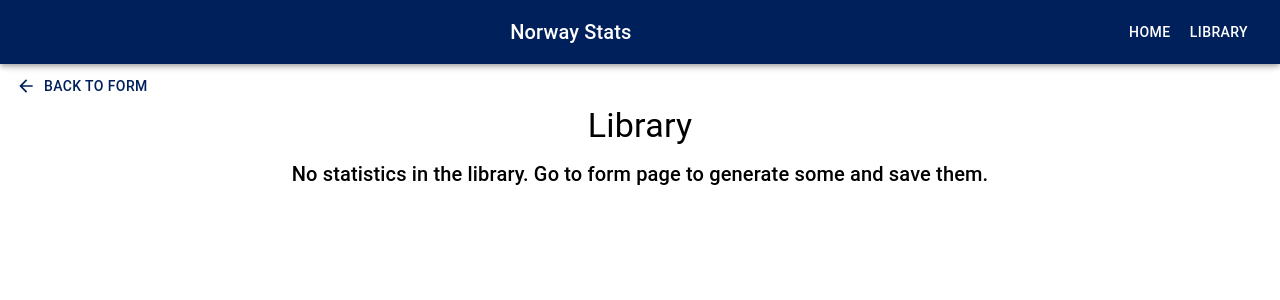
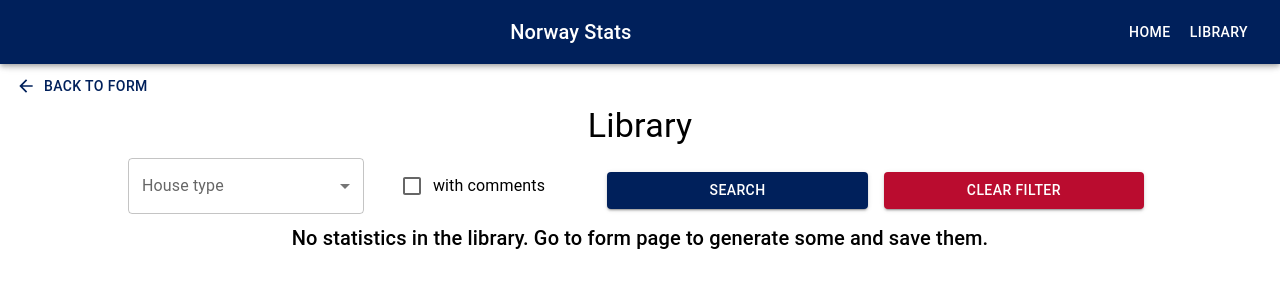
Before and after one commit to marwysoc/Norway-Stats, a React (Create React App) app: page /lib in a window 1280 px wide. Shown: the top 300 px of the page. Built offline with nearby package versions, Linux system fonts and the light colour scheme.

Commit message:
Add CheckBox to UI directory, add ChartSearcher component in Library module and use it in PageLibrary

```diff
--- /dev/null
+++ b/src/components/UI/CheckBox.tsx
@@ -0,0 +1,37 @@
+import React from 'react'
+
+import { Box, Checkbox, FormControl, FormControlLabel } from '@mui/material'
+
+interface CheckBoxProps {
+    errorMessage?: string;
+    label: string;
+}
+
+export const CheckBox = React.forwardRef<HTMLInputElement, CheckBoxProps>((props, ref) => {
+    const {
+        label,
+        ...otherProps
+    } = props
+
+    return (
+        <Box
+            sx={{
+                marginBottom: '8px',
+                width: '100%'
+            }}
+        >
+            <FormControl>
+                <FormControlLabel
+                    control={
+                        <Checkbox color={'primary'} />
+                    }
+                    label={props.label}
+                    inputRef={ref}
+                    {...otherProps}
+                />
+            </FormControl>
+        </Box>
+    )
+})
+
+export default CheckBox
--- a/src/components/UI/Input.tsx
+++ b/src/components/UI/Input.tsx
@@ -3,7 +3,7 @@ import React from 'react'
 import { Box, TextField, MenuItem } from '@mui/material'
 
 interface InputProps {
-  errorMessage: string;
+  errorMessage?: string;
   label: string;
   options: { value: string, label: string }[];
 }
--- a/src/components/UI/index.ts
+++ b/src/components/UI/index.ts
@@ -4,3 +4,4 @@ export { default as Loader } from './Loader'
 export { default as SnackBar } from './SnackBar'
 export { default as GoBackButton } from './GoBackButton'
 export { default as BasicModal } from './Modal'
+export { default as CheckBox } from './CheckBox'
--- /dev/null
+++ b/src/modules/Library/components/ChartSearcher.tsx
@@ -0,0 +1,80 @@
+import { useFormContext } from 'react-hook-form'
+import { Box, Button } from '@mui/material'
+
+import { Input, CheckBox } from '../../../components/UI'
+
+import { houses } from '../../../consts'
+
+interface ChartSearcherProps {
+    onSubmit: any;
+    resetForm: any;
+}
+
+export const ChartSearcher: React.FC<ChartSearcherProps> = (props) => {
+    const VALUE_REQUIRED_ERROR = 'This Value is required'
+
+    const methods = useFormContext()
+    const { register, formState: { errors } } = methods
+
+    const registerHouseType = register('houseType', {
+        required: {
+          value: true,
+          message: VALUE_REQUIRED_ERROR
+        }
+      })
+    const registerWithComments = register('withComments')
+
+    return (
+        <form onSubmit={props.onSubmit}>
+            <Box
+                sx={{
+                    width: '80vw'
+                }}
+            >
+                <Box
+                    sx={{
+                        display: 'flex',
+                        justifyContent: 'center',
+                        alignItems: 'center',
+                    }}
+                >
+                    <Input
+                        label={'House type'}
+                        errorMessage={errors.houseType && errors.houseType.message}
+                        options={houses}
+                        {...registerHouseType}
+                    />
+                    <CheckBox
+                        label={'with comments'}
+                        {...registerWithComments}
+                    />
+
+                <Button
+                    variant={'contained'}
+                    color={'primary'}
+                    type={'submit'}
+                    sx={{
+                        width: '100%',
+                        margin: 1
+                    }}
+                >
+                    SEARCH
+                </Button>
+                <Button
+                    variant={'contained'}
+                    color={'secondary'}
+                    onClick={props.resetForm}
+                    sx={{
+                        width: '100%',
+                        margin: 1
+                    }}
+                >
+                    CLEAR FILTER
+                </Button>
+                </Box>
+            </Box>
+        </form >
+    )
+}
+
+export default ChartSearcher
--- a/src/modules/Library/components/index.ts
+++ b/src/modules/Library/components/index.ts
@@ -1,2 +1,3 @@
 export {default as ChartList} from './ChartList'
 export {default as ChartListItem} from './ChartListItem'
+export {default as ChartSearcher} from './ChartSearcher'
--- a/src/modules/Library/pages/PageLibrary.tsx
+++ b/src/modules/Library/pages/PageLibrary.tsx
@@ -1,17 +1,53 @@
-import { useNavigate } from 'react-router-dom'
+import { useState } from 'react'
+import { useNavigate, createSearchParams, URLSearchParamsInit } from 'react-router-dom'
+import { useForm, FormProvider } from 'react-hook-form'
 
 import { Typography, Box } from '@mui/material'
 
-import { ChartList } from '../components'
+import { ChartList, ChartSearcher } from '../components'
 import { GoBackButton } from '../../../components/UI'
+
+import { ChartSearcherFormValues } from '../'
+import { houses } from '../../../consts'
 
 import { SavedStat } from '../'
 
 export const PageLibrary: React.FC = () => {
   const savedStats: SavedStat[] = JSON.parse(localStorage.getItem('savedStats') || '[]') || []
+  const [filteredStats, setFilteredStats] = useState<SavedStat[]>(savedStats)
+  const params: any = { houseType: '', withComments: false }
 
   const navigate = useNavigate()
   const onClickGoHome = () => navigate('/')
+
+  const goFilterUrl = () =>
+    navigate({
+      pathname: '/lib',
+      search: `?${createSearchParams(params)}`,
+    })
+
+  const methods = useForm<ChartSearcherFormValues>()
+  const { handleSubmit } = methods
+
+  const filterStats: (data: ChartSearcherFormValues) => void = (data) => {
+    const filter = houses.find((house) => house.value === data.houseType)
+    params.houseType = filter?.label
+    const filtered = savedStats.filter((stat) => stat.houseType === filter?.label)
+
+    if (data.withComments) {
+      params.withComments = data.withComments
+      setFilteredStats(filtered.filter((stat) => stat.hasOwnProperty('comment')))
+    } else {
+      setFilteredStats(filtered.filter((stat) => !stat.hasOwnProperty('comment')))
+    }
+    goFilterUrl()
+  }
+
+  // TO DO clear form with reset method from react-hook-form
+  const clearFilter: () => void = () => {
+    setFilteredStats(savedStats)
+    navigate('/lib')
+  }
 
   return (
     <Box
@@ -37,6 +73,14 @@ export const PageLibrary: React.FC = () => {
         gutterBottom
         component='div'>Library
       </Typography>
+      <FormProvider
+        {...methods}
+      >
+        <ChartSearcher
+          onSubmit={handleSubmit(filterStats)}
+          resetForm={clearFilter}
+        />
+      </FormProvider>
       <Box
         sx={{
           display: 'flex',
@@ -45,7 +89,7 @@ export const PageLibrary: React.FC = () => {
           flexDirection: 'column'
         }}
       >
-        <ChartList savedStats={savedStats} />
+        <ChartList savedStats={filteredStats} />
       </Box>
     </Box>
 
--- a/src/modules/Library/types/index.ts
+++ b/src/modules/Library/types/index.ts
@@ -19,3 +19,8 @@ export interface ChartListItemProps {
   item: SavedStat;
   key: React.Key;
 }
+
+export interface ChartSearcherFormValues {
+  houseType: string;
+  withComments: boolean;
+}
```
